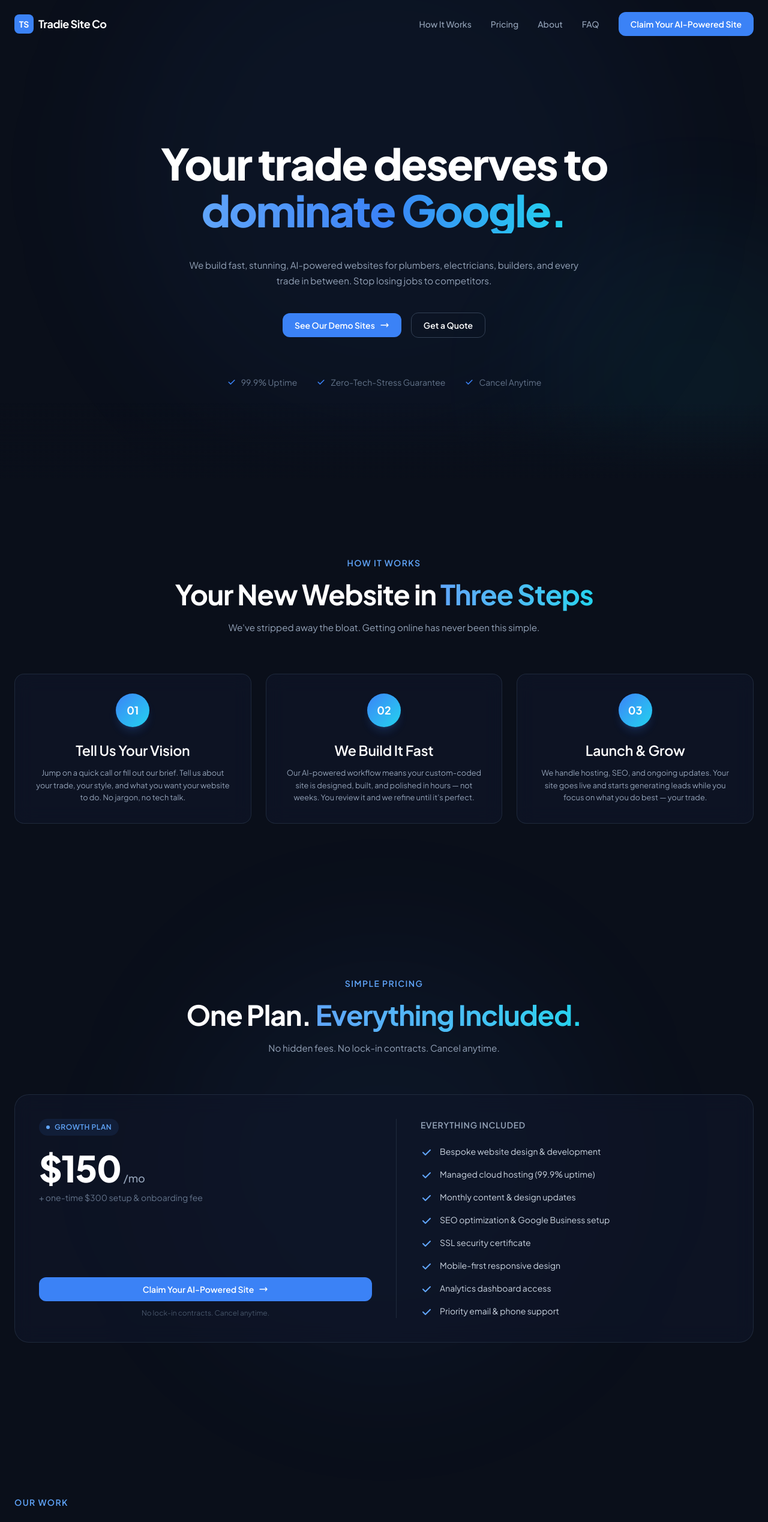
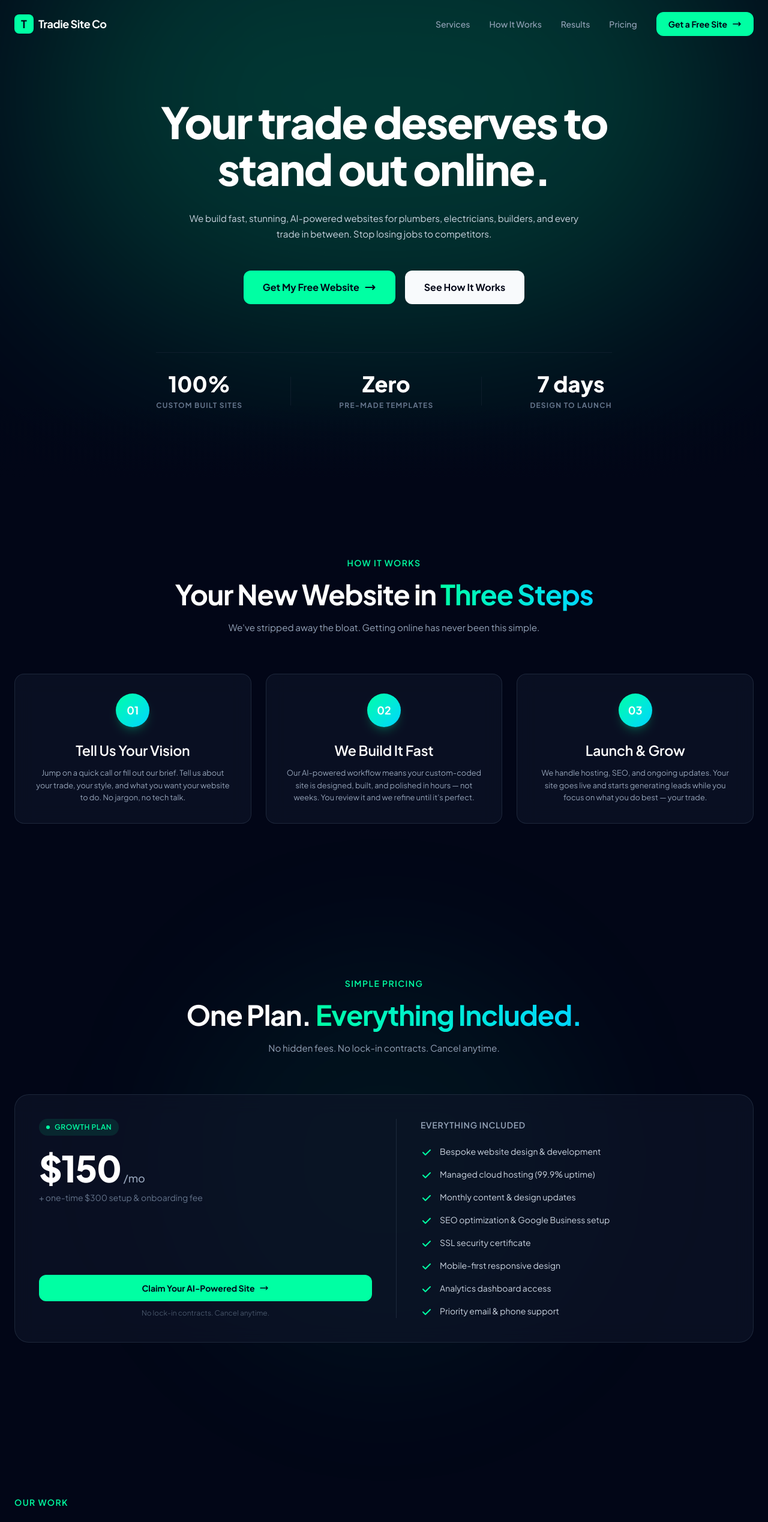
Before and after one commit to tradiesiteco/tradie-site-co, a Next.js app: page / in a window 1280 px wide. Shown: the top 2537 px of the page at 60% size. Built offline with nearby package versions, Linux system fonts and the light colour scheme.

Commit message:
Updated theme to match screenshot: Vibrant green branding, redesigned Hero, and new statistics layout

```diff
--- a/src/app/globals.css
+++ b/src/app/globals.css
@@ -2,7 +2,7 @@
 
 /* ===== DESIGN TOKENS ===== */
 @theme {
-  --color-slate-950: #0a0f1a;
+  --color-slate-950: #020617;
   --color-slate-900: #0f172a;
   --color-slate-800: #1e293b;
   --color-slate-700: #334155;
@@ -11,11 +11,12 @@
   --color-slate-400: #94a3b8;
   --color-slate-300: #cbd5e1;
   --color-slate-200: #e2e8f0;
-  --color-blue-500: #3b82f6;
-  --color-blue-400: #60a5fa;
-  --color-blue-600: #2563eb;
-  --color-blue-700: #1d4ed8;
-  --color-cyan-400: #22d3ee;
+  --color-brand-primary: #00ffa3;
+  --color-brand-secondary: #00d4ff;
+  --color-blue-500: var(--color-brand-primary);
+  --color-blue-400: var(--color-brand-primary);
+  --color-blue-600: #00e692;
+  --color-cyan-400: var(--color-brand-secondary);
 
   --font-family-sans: "Plus Jakarta Sans", ui-sans-serif, system-ui, sans-serif;
 
@@ -188,9 +189,9 @@ body {
 
 .glow-border:hover::after {
   background: linear-gradient(135deg,
-      rgba(59, 130, 246, 0.3),
-      rgba(59, 130, 246, 0.6),
-      rgba(34, 211, 238, 0.3));
+      rgba(0, 255, 163, 0.3),
+      rgba(0, 255, 163, 0.6),
+      rgba(0, 212, 255, 0.3));
 }
 
 /* ===== SCROLLBAR ===== */
--- a/src/components/About.tsx
+++ b/src/components/About.tsx
@@ -63,12 +63,12 @@ export default function Portfolio() {
         <ScrollReveal>
           <div className="flex flex-col sm:flex-row sm:items-end sm:justify-between mb-12 gap-6">
             <div>
-              <p className="text-blue-400 font-semibold text-sm uppercase tracking-widest mb-4">
+              <p className="text-brand-primary font-semibold text-sm uppercase tracking-widest mb-4">
                 Our Work
               </p>
               <h2 className="text-fluid-h2 text-white">
                 Websites That
-                <span className="bg-gradient-to-r from-blue-400 to-cyan-400 bg-clip-text text-transparent">
+                <span className="bg-gradient-to-r from-brand-primary to-brand-secondary bg-clip-text text-transparent">
                   {" "}
                   Win Jobs.
                 </span>
@@ -84,7 +84,7 @@ export default function Portfolio() {
             <div className="flex items-center gap-3 shrink-0">
               <button
                 onClick={() => scroll("left")}
-                className="w-12 h-12 rounded-xl border border-slate-700 hover:border-blue-500/50 flex items-center justify-center text-slate-400 hover:text-white transition-all duration-150 hover:bg-white/5 cursor-pointer"
+                className="w-12 h-12 rounded-xl border border-slate-700 hover:border-brand-primary/50 flex items-center justify-center text-slate-400 hover:text-white transition-all duration-150 hover:bg-white/5 cursor-pointer"
                 aria-label="Scroll left"
               >
                 <svg
@@ -103,7 +103,7 @@ export default function Portfolio() {
               </button>
               <button
                 onClick={() => scroll("right")}
-                className="w-12 h-12 rounded-xl border border-slate-700 hover:border-blue-500/50 flex items-center justify-center text-slate-400 hover:text-white transition-all duration-150 hover:bg-white/5 cursor-pointer"
+                className="w-12 h-12 rounded-xl border border-slate-700 hover:border-brand-primary/50 flex items-center justify-center text-slate-400 hover:text-white transition-all duration-150 hover:bg-white/5 cursor-pointer"
                 aria-label="Scroll right"
               >
                 <svg
@@ -152,14 +152,14 @@ export default function Portfolio() {
                     <div className="absolute inset-0 bg-gradient-to-t from-slate-950/80 via-transparent to-transparent" />
 
                     {/* Trade badge */}
-                    <div className="absolute top-4 left-4 px-3 py-1.5 rounded-lg bg-blue-500 text-white text-xs font-bold uppercase tracking-wider shadow-lg">
+                    <div className="absolute top-4 left-4 px-3 py-1.5 rounded-lg bg-brand-primary text-slate-950 font-bold text-xs font-bold uppercase tracking-wider shadow-lg">
                       {project.trade}
                     </div>
                   </div>
 
                   {/* Info */}
                   <div className="p-6 flex-1 flex flex-col">
-                    <h3 className="text-white font-semibold text-lg mb-2 group-hover:text-blue-400 transition-colors duration-150">
+                    <h3 className="text-white font-semibold text-lg mb-2 group-hover:text-brand-primary transition-colors duration-150">
                       {project.title}
                     </h3>
                     <p className="text-slate-400 text-sm leading-relaxed">
--- a/src/components/FAQ.tsx
+++ b/src/components/FAQ.tsx
@@ -44,12 +44,12 @@ export default function FAQ() {
         {/* Section Header */}
         <ScrollReveal>
           <div className="text-center mb-16">
-            <p className="text-blue-400 font-semibold text-sm uppercase tracking-widest mb-4">
+            <p className="text-brand-primary font-semibold text-sm uppercase tracking-widest mb-4">
               FAQ
             </p>
             <h2 className="text-fluid-h2 text-white mb-4">
               Got
-              <span className="bg-gradient-to-r from-blue-400 to-cyan-400 bg-clip-text text-transparent">
+              <span className="bg-gradient-to-r from-brand-primary to-brand-secondary bg-clip-text text-transparent">
                 {" "}
                 Questions?
               </span>
@@ -70,7 +70,7 @@ export default function FAQ() {
                   className="w-full flex items-center justify-between px-7 py-5 text-left cursor-pointer group"
                   aria-expanded={openIndex === index}
                 >
-                  <span className="text-white font-medium text-base pr-4 group-hover:text-blue-400 transition-colors duration-150">
+                  <span className="text-white font-medium text-base pr-4 group-hover:text-brand-primary transition-colors duration-150">
                     {faq.question}
                   </span>
                   <svg
--- a/src/components/Hero.tsx
+++ b/src/components/Hero.tsx
@@ -10,23 +10,13 @@ const rotatingWords = [
 ];
 
 export default function Hero() {
-  const [currentIndex, setCurrentIndex] = useState(0);
-
-  useEffect(() => {
-    const interval = setInterval(() => {
-      setCurrentIndex((prev) => (prev + 1) % rotatingWords.length);
-    }, 4000);
-    return () => clearInterval(interval);
-  }, []);
-
   return (
-    <section className="relative min-h-screen flex items-center justify-center overflow-hidden pt-20">
+    <section className="relative min-h-screen flex items-center justify-center overflow-hidden pt-20 bg-[#020617]">
       {/* Background gradient effects */}
       <div className="absolute inset-0 pointer-events-none">
-        {/* Primary radial glow */}
-        <div className="absolute top-[-20%] left-1/2 -translate-x-1/2 w-[900px] h-[900px] rounded-full bg-blue-500/10 blur-[120px] animate-glow-pulse" />
-        {/* Secondary accent glow */}
-        <div className="absolute bottom-[-10%] right-[-10%] w-[500px] h-[500px] rounded-full bg-cyan-400/5 blur-[100px]" />
+        {/* Primary radial glow - Top Center as in screenshot */}
+        <div className="absolute top-[-30%] left-1/2 -translate-x-1/2 w-[1200px] h-[800px] rounded-full bg-brand-primary/20 blur-[150px]" />
+
         {/* Grid overlay */}
         <div
           className="absolute inset-0 opacity-[0.03]"
@@ -40,35 +30,28 @@ export default function Hero() {
 
       <div className="relative z-10 mx-auto max-w-5xl px-6 text-center">
         {/* Headline */}
-        <h1 className="text-fluid-display text-white animate-slide-up mb-6">
+        <h1 className="text-fluid-display text-white animate-slide-up mb-8 font-extrabold tracking-tight">
           Your trade deserves to
           <br />
-          <span className="inline-block overflow-hidden h-[1.3em] align-bottom relative">
-            <span
-              key={currentIndex}
-              className="inline-block bg-gradient-to-r from-blue-400 via-blue-500 to-cyan-400 bg-clip-text text-transparent animate-slide-up-in"
-            >
-              {rotatingWords[currentIndex]}
-            </span>
-          </span>
+          stand out online.
         </h1>
 
         {/* Subheadline */}
-        <p className="text-fluid-body text-slate-400 max-w-2xl mx-auto mb-10 animate-slide-up-delay">
+        <p className="text-fluid-body text-slate-300 max-w-2xl mx-auto mb-12 animate-slide-up-delay leading-relaxed">
           We build fast, stunning, AI-powered websites for plumbers,
           electricians, builders, and every trade in between. Stop losing jobs to
           competitors.
         </p>
 
         {/* CTAs */}
-        <div className="flex flex-col sm:flex-row items-center justify-center gap-4 animate-slide-up-delay">
+        <div className="flex flex-col sm:flex-row items-center justify-center gap-4 animate-slide-up-delay mb-20">
           <a
-            href="#pricing"
-            className="group inline-flex items-center gap-2 px-5 py-2.5 bg-blue-500 hover:bg-blue-600 text-white text-sm font-semibold rounded-xl transition-all duration-150 hover:-translate-y-0.5"
+            href="#contact"
+            className="group inline-flex items-center gap-2 px-8 py-4 bg-brand-primary hover:bg-[#00e692] text-slate-950 font-bold rounded-xl transition-all duration-150 hover:-translate-y-0.5"
           >
-            See Our Demo Sites
+            Get My Free Website
             <svg
-              className="w-4 h-4 transition-transform duration-150 group-hover:translate-x-1"
+              className="w-5 h-5 transition-transform duration-150 group-hover:translate-x-1"
               fill="none"
               stroke="currentColor"
               viewBox="0 0 24 24"
@@ -76,49 +59,44 @@ export default function Hero() {
               <path
                 strokeLinecap="round"
                 strokeLinejoin="round"
-                strokeWidth={2}
+                strokeWidth={2.5}
                 d="M17 8l4 4m0 0l-4 4m4-4H3"
               />
             </svg>
           </a>
           <a
-            href="#contact"
-            className="inline-flex items-center gap-2 px-5 py-2.5 text-white text-sm font-semibold rounded-xl border border-slate-700 hover:border-blue-500/50 transition-all duration-150 hover:bg-white/5 hover:-translate-y-0.5"
+            href="#how-it-works"
+            className="inline-flex items-center gap-2 px-8 py-4 bg-slate-50 text-slate-950 font-bold rounded-xl hover:bg-white transition-all duration-150 hover:-translate-y-0.5"
           >
-            Get a Quote
+            See How It Works
           </a>
         </div>
 
-        {/* Trust indicators */}
-        <div className="mt-16 animate-fade-in flex flex-wrap items-center justify-center gap-x-8 gap-y-3">
-          {[
-            "99.9% Uptime",
-            "Zero-Tech-Stress Guarantee",
-            "Cancel Anytime",
-          ].map((badge) => (
-            <div
-              key={badge}
-              className="flex items-center gap-2 text-slate-500 text-sm"
-            >
-              <svg
-                className="w-4 h-4 text-blue-500"
-                fill="currentColor"
-                viewBox="0 0 20 20"
-              >
-                <path
-                  fillRule="evenodd"
-                  d="M16.707 5.293a1 1 0 010 1.414l-8 8a1 1 0 01-1.414 0l-4-4a1 1 0 011.414-1.414L8 12.586l7.293-7.293a1 1 0 011.414 0z"
-                  clipRule="evenodd"
-                />
-              </svg>
-              {badge}
-            </div>
-          ))}
+        {/* Statistics Block from Screenshot */}
+        <div className="animate-fade-in flex flex-wrap items-center justify-center gap-12 sm:gap-20 py-8 border-t border-slate-800/50">
+          <div className="text-center group">
+            <p className="text-4xl font-extrabold text-white mb-2 group-hover:text-brand-primary transition-colors">100%</p>
+            <p className="text-slate-500 text-xs font-bold uppercase tracking-widest">Custom Built Sites</p>
+          </div>
+
+          <div className="hidden sm:block w-px h-12 bg-slate-800/50" />
+
+          <div className="text-center group">
+            <p className="text-4xl font-extrabold text-white mb-2 group-hover:text-brand-primary transition-colors">Zero</p>
+            <p className="text-slate-500 text-xs font-bold uppercase tracking-widest">Pre-Made Templates</p>
+          </div>
+
+          <div className="hidden sm:block w-px h-12 bg-slate-800/50" />
+
+          <div className="text-center group">
+            <p className="text-4xl font-extrabold text-white mb-2 group-hover:text-brand-primary transition-colors">7 days</p>
+            <p className="text-slate-500 text-xs font-bold uppercase tracking-widest">Design to Launch</p>
+          </div>
         </div>
       </div>
 
       {/* Bottom gradient fade */}
-      <div className="absolute bottom-0 left-0 right-0 h-32 bg-gradient-to-t from-slate-950 to-transparent" />
+      <div className="absolute bottom-0 left-0 right-0 h-32 bg-gradient-to-t from-[#020617] to-transparent" />
     </section>
   );
 }
--- a/src/components/HowItWorks.tsx
+++ b/src/components/HowItWorks.tsx
@@ -28,12 +28,12 @@ export default function HowItWorks() {
         {/* Section Header */}
         <ScrollReveal>
           <div className="text-center mb-16">
-            <p className="text-blue-400 font-semibold text-sm uppercase tracking-widest mb-4">
+            <p className="text-brand-primary font-semibold text-sm uppercase tracking-widest mb-4">
               How It Works
             </p>
             <h2 className="text-fluid-h2 text-white mb-4">
               Your New Website in
-              <span className="bg-gradient-to-r from-blue-400 to-cyan-400 bg-clip-text text-transparent">
+              <span className="bg-gradient-to-r from-brand-primary to-brand-secondary bg-clip-text text-transparent">
                 {" "}
                 Three Steps
               </span>
@@ -51,11 +51,11 @@ export default function HowItWorks() {
             <ScrollReveal key={step.number} delay={index * 150}>
               <div className="group relative rounded-2xl glass glow-border p-8 transition-all duration-200 hover:-translate-y-1 flex flex-col items-center text-center h-full">
                 {/* Inner gradient glow */}
-                <div className="absolute inset-0 rounded-2xl bg-gradient-to-br from-blue-500/20 to-cyan-400/20 opacity-0 group-hover:opacity-100 transition-opacity duration-200" />
+                <div className="absolute inset-0 rounded-2xl bg-gradient-to-br from-brand-primary/20 to-brand-secondary/20 opacity-0 group-hover:opacity-100 transition-opacity duration-200" />
 
                 <div className="relative z-10 flex flex-col items-center">
                   {/* Step Number Circle */}
-                  <div className="w-14 h-14 rounded-full bg-gradient-to-br from-blue-500 to-cyan-400 flex items-center justify-center mb-6 group-hover:scale-110 transition-transform duration-150 shadow-lg shadow-blue-500/20">
+                  <div className="w-14 h-14 rounded-full bg-gradient-to-br from-brand-primary to-brand-secondary flex items-center justify-center mb-6 group-hover:scale-110 transition-transform duration-150 shadow-lg shadow-brand-primary/20">
                     <span className="text-white font-bold text-lg">
                       {step.number}
                     </span>
--- a/src/components/Navbar.tsx
+++ b/src/components/Navbar.tsx
@@ -3,10 +3,10 @@
 import { useState, useEffect } from "react";
 
 const navLinks = [
+  { label: "Services", href: "#services" },
   { label: "How It Works", href: "#how-it-works" },
+  { label: "Results", href: "#results" },
   { label: "Pricing", href: "#pricing" },
-  { label: "About", href: "#about" },
-  { label: "FAQ", href: "#faq" },
 ];
 
 export default function Navbar() {
@@ -22,15 +22,15 @@ export default function Navbar() {
   return (
     <nav
       className={`fixed top-0 left-0 right-0 z-50 transition-all duration-200 ${scrolled
-          ? "py-3 bg-slate-950/70 backdrop-blur-xl shadow-lg shadow-black/20"
+          ? "py-3 bg-[#020617]/80 backdrop-blur-xl border-b border-slate-800/50 shadow-lg shadow-black/20"
           : "py-5 bg-transparent"
         }`}
     >
       <div className="mx-auto max-w-7xl px-6 flex items-center justify-between">
         {/* Logo */}
         <a href="#" className="flex items-center gap-2 group">
-          <div className="w-8 h-8 rounded-lg bg-blue-500 flex items-center justify-center text-white font-bold text-sm group-hover:scale-110 transition-transform duration-150">
-            TS
+          <div className="w-8 h-8 rounded-lg bg-brand-primary flex items-center justify-center text-slate-950 font-bold text-lg group-hover:scale-110 transition-transform duration-150">
+            T
           </div>
           <span className="text-white font-bold text-lg tracking-tight">
             Tradie Site Co
@@ -43,16 +43,29 @@ export default function Navbar() {
             <a
               key={link.href}
               href={link.href}
-              className="text-slate-400 hover:text-white text-sm font-medium transition-colors duration-150 relative after:absolute after:bottom-[-4px] after:left-0 after:w-0 after:h-[2px] after:bg-blue-500 after:transition-all after:duration-150 hover:after:w-full"
+              className="text-slate-400 hover:text-white text-sm font-medium transition-colors duration-150 relative after:absolute after:bottom-[-4px] after:left-0 after:w-0 after:h-[2px] after:bg-brand-primary after:transition-all after:duration-150 hover:after:w-full"
             >
               {link.label}
             </a>
           ))}
           <a
             href="#contact"
-            className="inline-flex items-center gap-2 px-5 py-2.5 bg-blue-500 hover:bg-blue-600 text-white text-sm font-semibold rounded-xl transition-all duration-150 hover:-translate-y-0.5"
+            className="inline-flex items-center gap-2 px-5 py-2.5 bg-brand-primary text-slate-950 text-sm font-bold font-bold rounded-xl transition-all duration-150 hover:-translate-y-0.5"
           >
-            Claim Your AI-Powered Site
+            Get a Free Site
+            <svg
+              className="w-4 h-4"
+              fill="none"
+              stroke="currentColor"
+              viewBox="0 0 24 24"
+            >
+              <path
+                strokeLinecap="round"
+                strokeLinejoin="round"
+                strokeWidth={2.5}
+                d="M17 8l4 4m0 0l-4 4m4-4H3"
+              />
+            </svg>
           </a>
         </div>
 
@@ -82,7 +95,7 @@ export default function Navbar() {
         className={`md:hidden overflow-hidden transition-all duration-200 ${mobileOpen ? "max-h-96 opacity-100" : "max-h-0 opacity-0"
           }`}
       >
-        <div className="px-6 pt-4 pb-6 flex flex-col gap-4 glass-strong mt-2 mx-4 rounded-2xl">
+        <div className="px-6 pt-4 pb-6 flex flex-col gap-4 bg-[#0f172a]/95 backdrop-blur-xl border border-slate-800/50 mt-2 mx-4 rounded-2xl">
           {navLinks.map((link) => (
             <a
               key={link.href}
@@ -96,9 +109,9 @@ export default function Navbar() {
           <a
             href="#contact"
             onClick={() => setMobileOpen(false)}
-            className="inline-flex items-center justify-center px-5 py-3 bg-blue-500 hover:bg-blue-600 text-white text-sm font-semibold rounded-xl transition-all duration-150 mt-2"
+            className="inline-flex items-center justify-center px-5 py-3 bg-brand-primary text-slate-950 text-sm font-bold font-bold rounded-xl transition-all duration-150 mt-2"
           >
-            Claim Your AI-Powered Site
+            Get a Free Site
           </a>
         </div>
       </div>
--- a/src/components/Pricing.tsx
+++ b/src/components/Pricing.tsx
@@ -15,18 +15,18 @@ export default function Pricing() {
   return (
     <section id="pricing" className="relative py-24 sm:py-32">
       {/* Background accent */}
-      <div className="absolute top-1/2 left-1/2 -translate-x-1/2 -translate-y-1/2 w-[700px] h-[700px] rounded-full bg-blue-500/5 blur-[120px] pointer-events-none" />
+      <div className="absolute top-1/2 left-1/2 -translate-x-1/2 -translate-y-1/2 w-[700px] h-[700px] rounded-full bg-brand-primary/5 blur-[120px] pointer-events-none" />
 
       <div className="mx-auto max-w-7xl px-6">
         {/* Section Header */}
         <ScrollReveal>
           <div className="text-center mb-16">
-            <p className="text-blue-400 font-semibold text-sm uppercase tracking-widest mb-4">
+            <p className="text-brand-primary font-semibold text-sm uppercase tracking-widest mb-4">
               Simple Pricing
             </p>
             <h2 className="text-fluid-h2 text-white mb-4">
               One Plan.
-              <span className="bg-gradient-to-r from-blue-400 to-cyan-400 bg-clip-text text-transparent">
+              <span className="bg-gradient-to-r from-brand-primary to-brand-secondary bg-clip-text text-transparent">
                 {" "}
                 Everything Included.
               </span>
@@ -42,14 +42,14 @@ export default function Pricing() {
           <div>
             <div className="relative group rounded-3xl glass glow-border p-10 transition-all duration-200">
               {/* Inner gradient */}
-              <div className="absolute inset-0 rounded-3xl bg-gradient-to-br from-blue-500/5 to-cyan-400/5 opacity-0 group-hover:opacity-100 transition-opacity duration-200" />
+              <div className="absolute inset-0 rounded-3xl bg-gradient-to-br from-brand-primary/5 to-brand-secondary/5 opacity-0 group-hover:opacity-100 transition-opacity duration-200" />
 
               <div className="relative z-10 grid grid-cols-1 md:grid-cols-2 gap-10">
                 {/* Left column — Plan info & CTA */}
                 <div className="flex flex-col">
                   {/* Plan label */}
-                  <div className="inline-flex items-center gap-2 px-3 py-1.5 rounded-full bg-blue-500/10 text-blue-400 text-xs font-semibold uppercase tracking-wider mb-6 w-fit">
-                    <span className="w-1.5 h-1.5 rounded-full bg-blue-400" />
+                  <div className="inline-flex items-center gap-2 px-3 py-1.5 rounded-full bg-brand-primary/10 text-brand-primary text-xs font-semibold uppercase tracking-wider mb-6 w-fit">
+                    <span className="w-1.5 h-1.5 rounded-full bg-brand-primary" />
                     Growth Plan
                   </div>
 
@@ -68,7 +68,7 @@ export default function Pricing() {
                     {/* CTA */}
                     <a
                       href="#contact"
-                      className="w-full inline-flex items-center justify-center gap-2 px-5 py-2.5 bg-blue-500 hover:bg-blue-600 text-white text-sm font-semibold rounded-xl transition-all duration-150 hover:-translate-y-0.5"
+                      className="w-full inline-flex items-center justify-center gap-2 px-5 py-3 bg-brand-primary hover:bg-[#00e692] text-slate-950 text-sm font-bold rounded-xl transition-all duration-150 hover:-translate-y-0.5"
                     >
                       Claim Your AI-Powered Site
                       <svg
@@ -100,7 +100,7 @@ export default function Pricing() {
                     {included.map((item) => (
                       <li key={item} className="flex items-start gap-3">
                         <svg
-                          className="w-5 h-5 text-blue-400 shrink-0 mt-0.5"
+                          className="w-5 h-5 text-brand-primary shrink-0 mt-0.5"
                           fill="currentColor"
                           viewBox="0 0 20 20"
                         >
```
Also changed, not shown: src/components/Contact.tsx (+9 -9 lines), src/components/Footer.tsx (+4 -4 lines).
